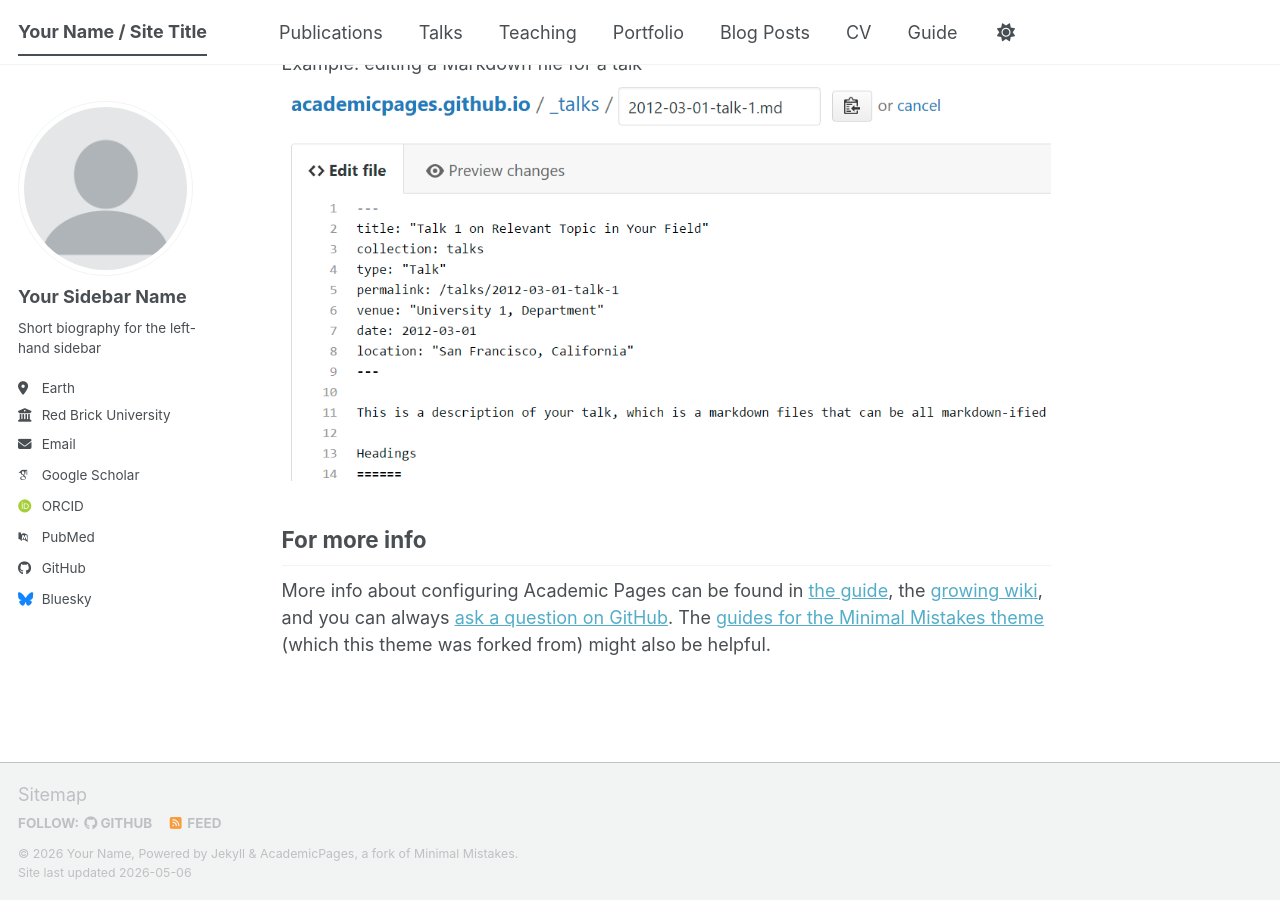
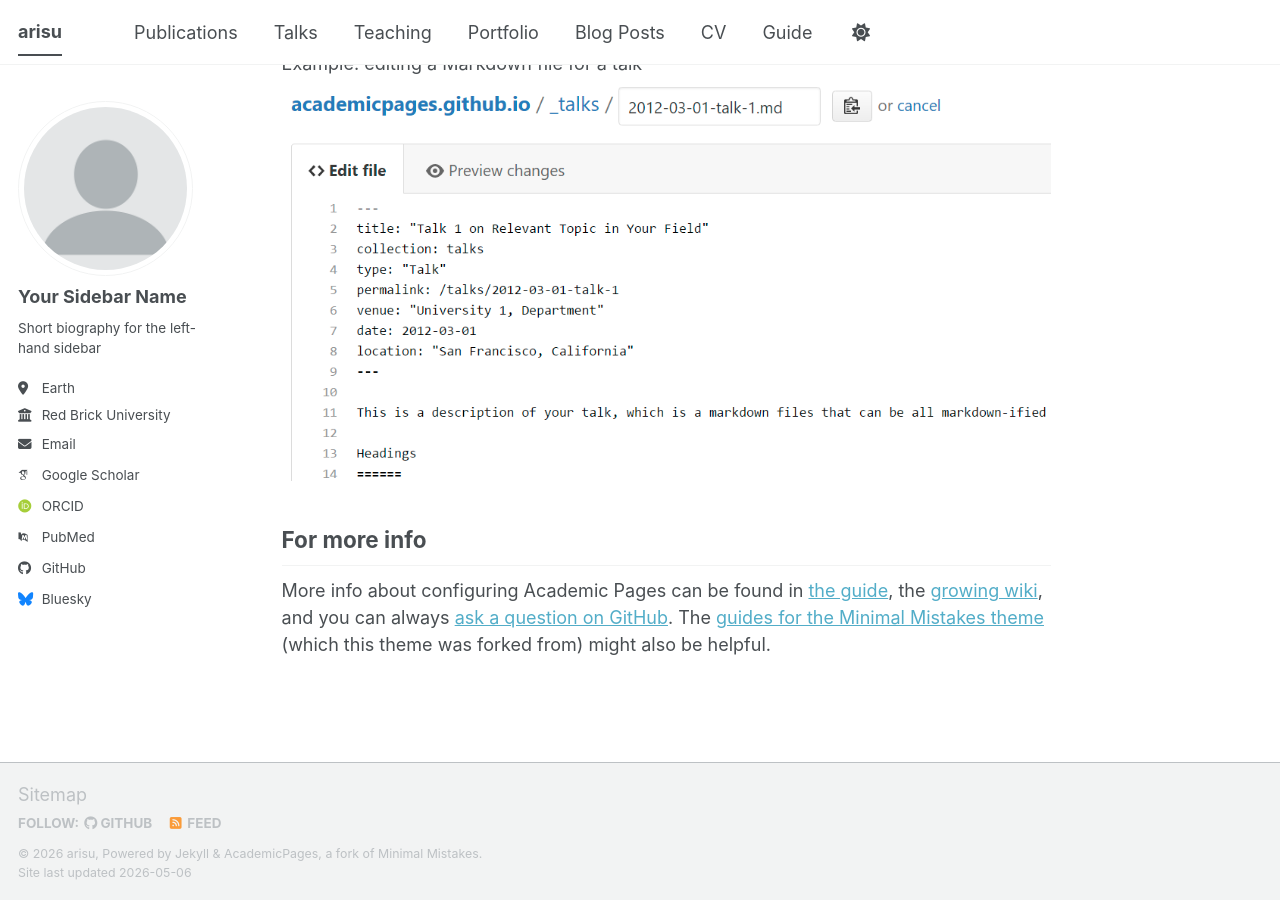
Before and after one commit to aris-uu/aris-uu.github.io, a Jekyll site: the page built from _pages/about.md, in a window 1280 px wide and 900 px high, scrolled down 2720 px. Built offline with Jekyll 4.4.1, drawn with Linux system fonts in a browser that asks for light colours; some web fonts are replaced; a script bundle is joined from its source files by our own code; library files that are not in the unit come from our copies.

Commit message:
Update site title, name, description, and URL

```diff
--- a/_config.yml
+++ b/_config.yml
@@ -9,14 +9,14 @@
 # Basic Site Settings
 locale                   : "en-US"
 site_theme               : "default" # The available themes options are "default", "air", "sunrise", "mint", "dirt" and "contrast"
-title                    : "Your Name / Site Title"
+title                    : "arisu"
 title_separator          : "-"
-name                     : &name "Your Name"
-description              : &description "Your Name's academic portfolio"   # Update this with a general description of your site, this is the default if not overridden by a page
-url                      : https://academicpages.github.io # The base hostname & protocol for your site e.g. "https://[your GitHub username].github.io",
+name                     : &name "arisu"
+description              : &description "arisu's personal website"   # Update this with a general description of your site, this is the default if not overridden by a page
+url                      : https://aris-uu.github.io # The base hostname & protocol for your site e.g. "https://[your GitHub username].github.io",
                                                            # or if you already have some other page hosted on Github then use "https://[your GitHub username].github.io/[Your Repo Name]"
 baseurl                  : "" # the subpath of your site, e.g. "/blog"
-repository               : "academicpages/academicpages.github.io"
+repository               : "aris-uu/aris-uu.github.io"
 
 # Site Author - The following control what appear as part of the author content on the side bar.
 #               If a field is blank the icon and link will not appear, otherwise it will be shown.
```
